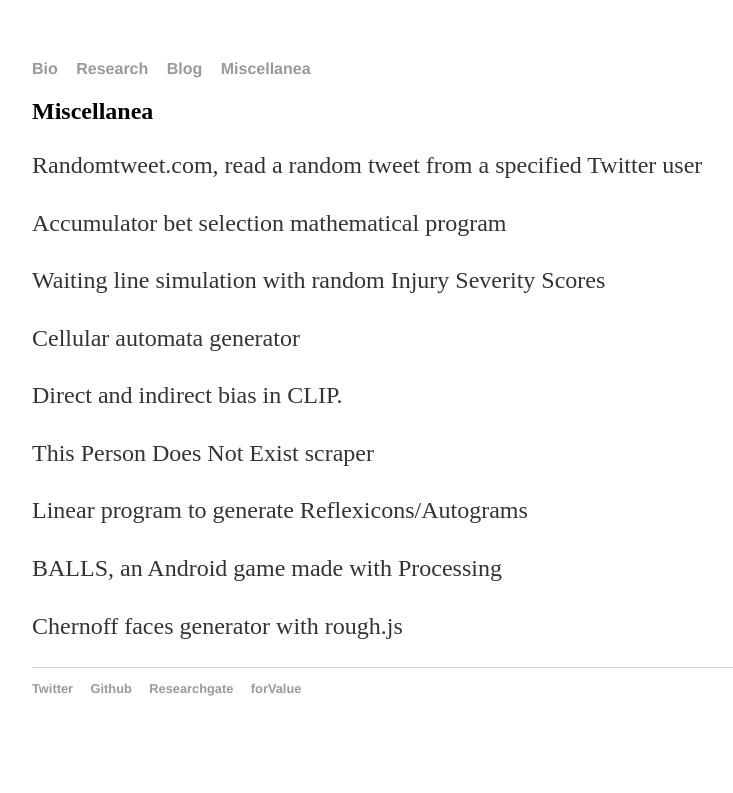
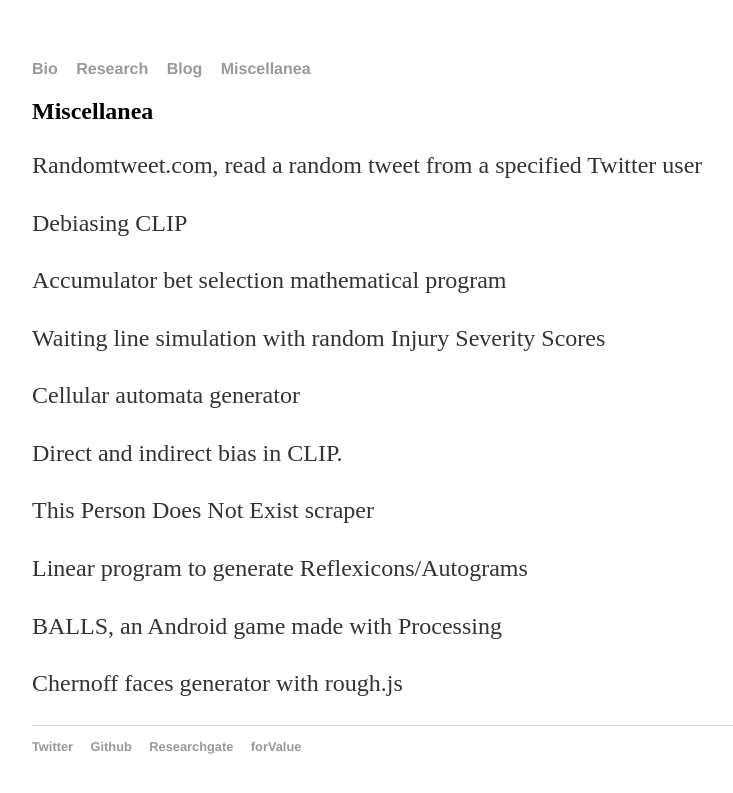
Before and after one commit to ndehouche/ndehouche.github.io, a Jekyll site: the page built from misc/index.html, in a window 1280 px wide. Shown: the top 793 px of the page, without its empty margins (160-893 px from the left). Built offline with Jekyll 4.4.1, drawn with Linux system fonts in a browser that asks for light colours.

Commit message:
Update index.html

```diff
--- a/misc/index.html
+++ b/misc/index.html
@@ -11,6 +11,11 @@
     <div class="col-sm-4 cold-md-4">
         <a   target="_blank"  href="http://randomtweet.com">
         <p>Randomtweet.com, read a random tweet from a specified Twitter user </p></a>
+    </div>
+
+		 <div class="col-sm-4 cold-md-4">
+        <a   target="_blank"  href=" https://github.com/ndehouche/CLIP-Debiasing">
+        <p>Debiasing CLIP </p></a>
     </div>
 
   <div class="col-sm-4 cold-md-4">
```
